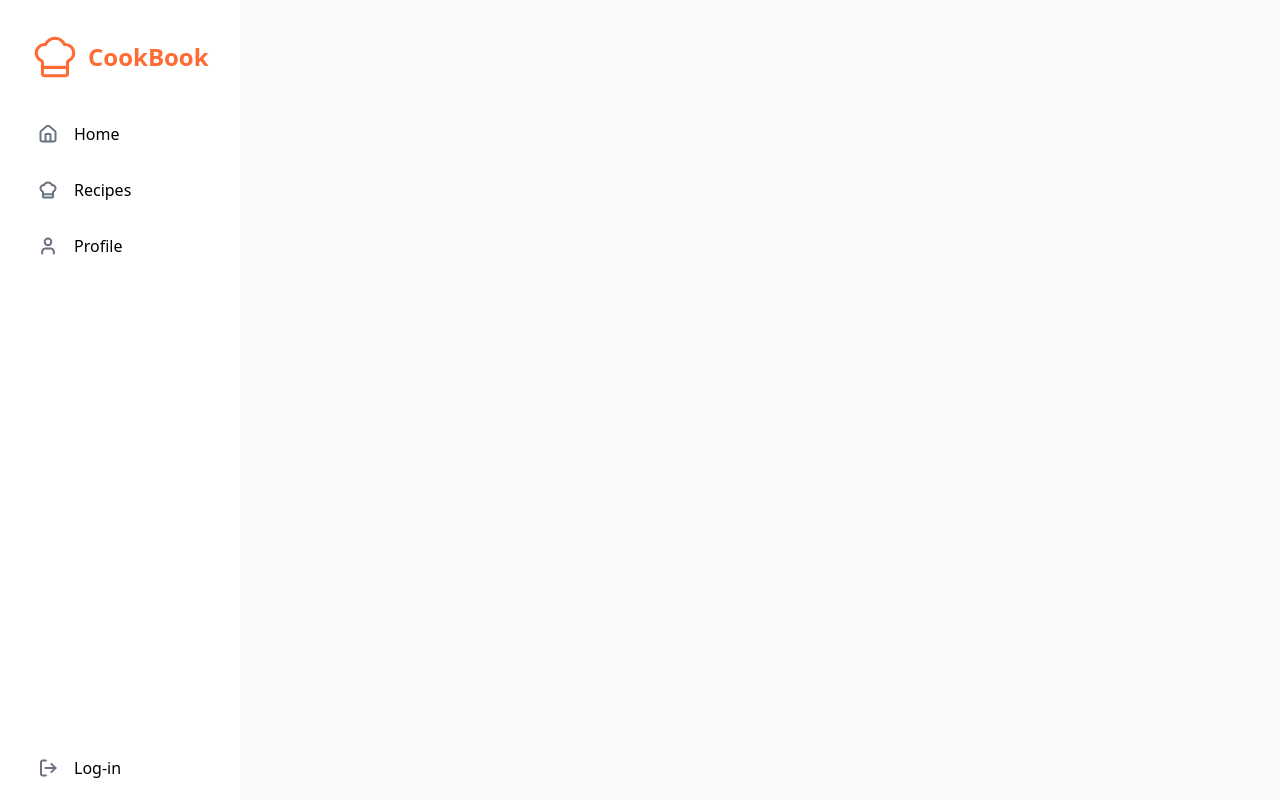
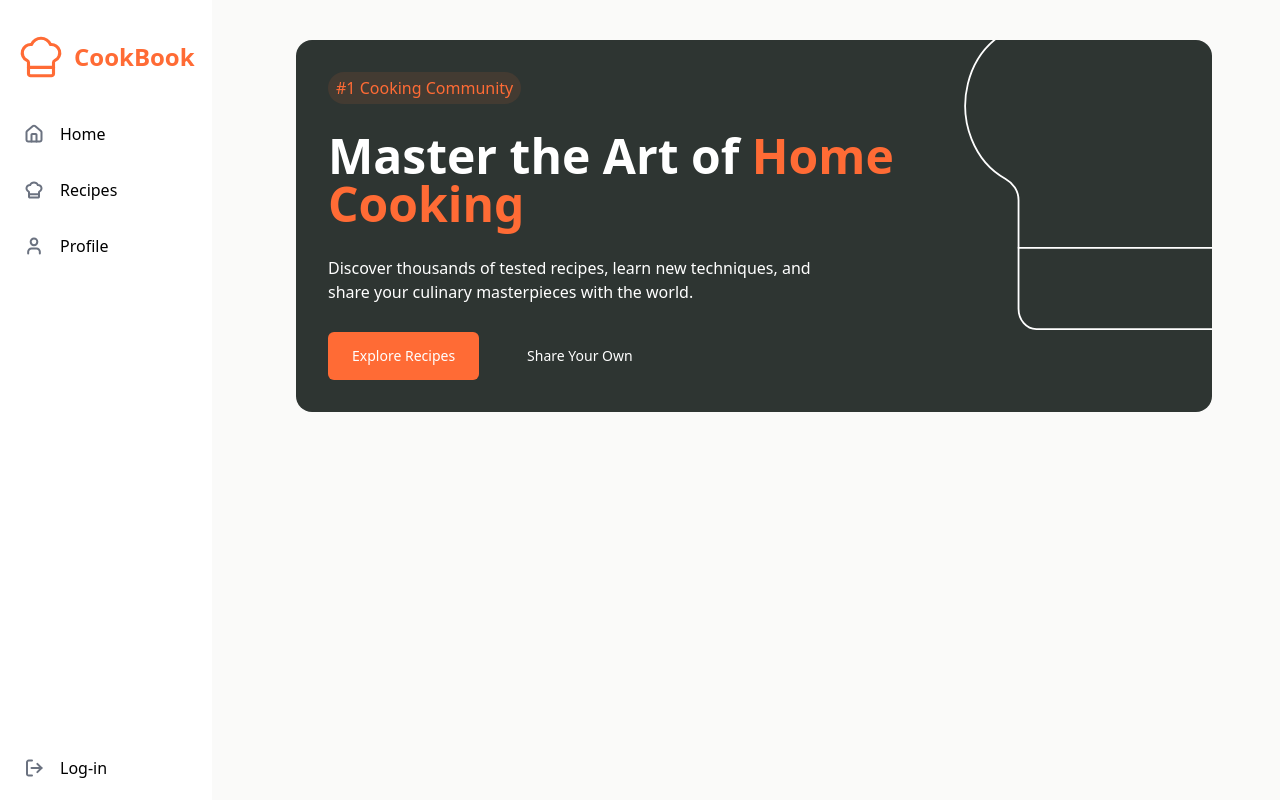
Before and after one commit to OneMight/nextJSApp, a Next.js app: page / in a window 1280 px wide. Built offline with nearby package versions, Linux system fonts and the light colour scheme.

Commit message:
feat: add home section component

```diff
--- a/src/app/globals.css
+++ b/src/app/globals.css
@@ -8,6 +8,9 @@
 
 body {
   margin: 0px;
+  height: 100vh;
+  width: 100%;
+  background-color: var(--color-color-bg);
 }
 
 :root {
@@ -16,6 +19,9 @@ body {
   --background: #fafaf9;
   --hover-orange: rgb(255, 107, 53, 0.1);
   --orage: #ff6b35;
+  --card-dark: #2e3532;
+  --hover-orange-button: #c74d21;
+  --active-button: rgb(255, 255, 255, 0.9);
 }
 
 @theme {
@@ -23,4 +29,7 @@ body {
   --color-white-fg: var(--foreground);
   --color-hover-orange: var(--hover-orange);
   --color-orange: var(--orage);
+  --color-card-dark: var(--card-dark);
+  --color-hover-orange-button: var(--hover-orange-button);
+  --color-active-button: var(--active-button);
 }
--- a/src/components/index.ts
+++ b/src/components/index.ts
@@ -1,3 +1,4 @@
 import { Button } from "./ui/Button";
 import { LinkSide } from "./ui/LinkSide";
-export { Button, LinkSide };
+import { HomeSection } from "./ui/HomeSection";
+export { Button, LinkSide, HomeSection };
--- /dev/null
+++ b/src/components/ui/HomeSection.tsx
@@ -0,0 +1,34 @@
+import { SectionIcon } from "@/shared/images";
+import Image from "next/image";
+import { Button } from "./Button";
+
+export const HomeSection = () => {
+  return (
+    <section className="flex flex-col items-start rounded-2xl bg-card-dark p-8 gap-7 relative">
+      <div className="rounded-2xl bg-hover-orange text-orange py-1 px-2 ">
+        #1 Cooking Community
+      </div>
+      <h1 className="text-white text-5xl font-bold w-[70%]">
+        Master the Art of <span className="text-orange">Home Cooking</span>
+      </h1>
+      <p className="text-white w-[60%]">
+        Discover thousands of tested recipes, learn new techniques, and share
+        your culinary masterpieces with the world.
+      </p>
+      <div className="flex flex-row gap-6 items-center">
+        <Button className="bg-orange font-normal hover:bg-hover-orange-button active:bg-active-button text-white p-6">
+          Explore Recipes
+        </Button>
+        <Button className="text-white hover:bg-black p-6 active:bg-active-button">
+          Share Your Own
+        </Button>
+      </div>
+      <Image
+        className="absolute right-0 top-0"
+        width={300}
+        alt="icon"
+        src={SectionIcon}
+      />
+    </section>
+  );
+};
--- a/src/layouts/ui/NavSide.tsx
+++ b/src/layouts/ui/NavSide.tsx
@@ -12,7 +12,7 @@ import { useState } from "react";
 export const NavSide = () => {
   const [loggetIn, setLoggedIn] = useState(false);
   return (
-    <aside className="flex flex-col justify-between items-center w-60 bg-white-fg fixed left-0 top-0 h-full py-3">
+    <aside className="hidden md:flex flex-col h-screen justify-between items-center w-60 bg-white-fg sticky left-0 top-0 py-3 px-4">
       <div className="flex flex-col">
         <div className="my-5 text-2xl flex flex-row items-center gap-2">
           <Image
--- a/src/pages/index.tsx
+++ b/src/pages/index.tsx
@@ -1,9 +1,13 @@
+import { HomeSection } from "@/components";
 import { NavSide } from "@/layouts/ui/NavSide";
 
 export default function Home() {
   return (
-    <div className="w-full h-[calc(100vh)] flex flex-col items-center justify-start gap-4 bg-color-bg">
+    <div className="flex flex-row items-start justify-start gap-4">
       <NavSide />
+      <div className="flex flex-col justify-center items-center w-full p-10">
+        <HomeSection />
+      </div>
     </div>
   );
 }
--- a/src/shared/images.ts
+++ b/src/shared/images.ts
@@ -3,4 +3,5 @@ import ExitIcon from "@/assets/exit-icon.svg";
 import HomeIcon from "@/assets/home-icon.svg";
 import ProfileIcon from "@/assets/profile-icon.svg";
 import RecipesIcon from "@/assets/recipes-icon.svg";
-export { LogoIcon, ExitIcon, HomeIcon, ProfileIcon, RecipesIcon };
+import SectionIcon from "@/assets/section-icon.svg";
+export { LogoIcon, ExitIcon, HomeIcon, ProfileIcon, RecipesIcon, SectionIcon };
```
Also changed, not shown: src/assets/section-icon.svg (added).
